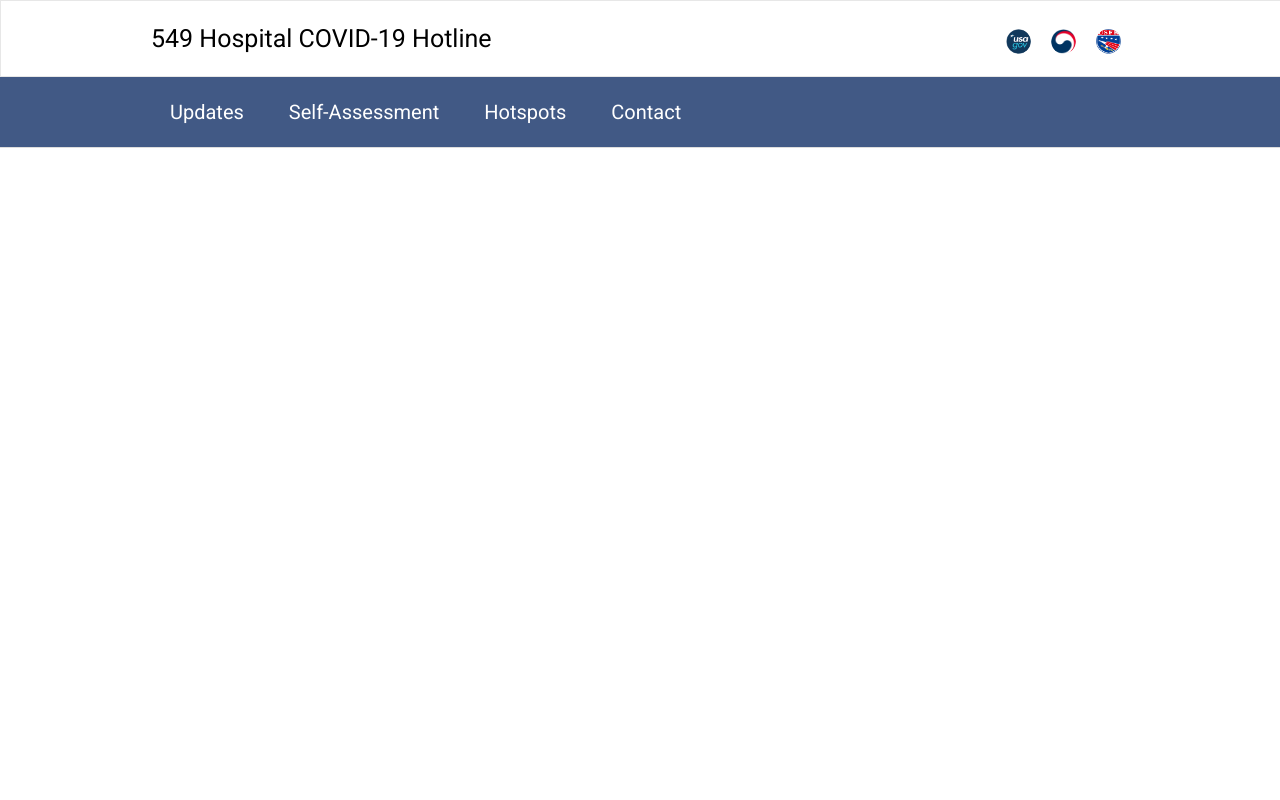
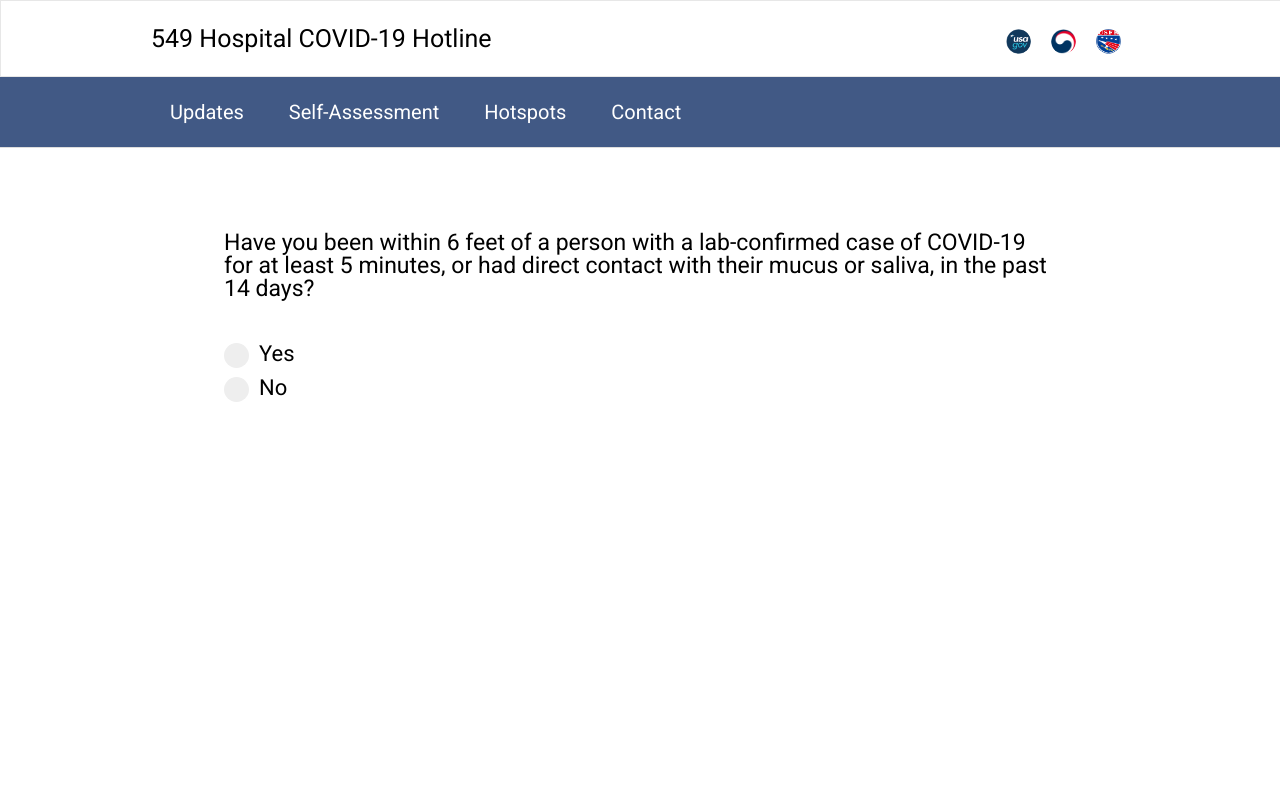
Before and after one commit to jiselectric/549-corona, a Flask app: page /assessment in a window 1280 px wide. Run offline with Flask 2, Linux system fonts and the light colour scheme.

Commit message:
self assessment

```diff
--- a/static/style.css
+++ b/static/style.css
@@ -9,6 +9,7 @@ ol, ul {list-style:none;}
 blockquote, q {quotes:none;}
 blockquote:before, blockquote:after, q:before, q:after {content:'';	content:none;}
 table {border-collapse:collapse; border-spacing:0;}
+
 
 /* common */
 a {
@@ -335,3 +336,99 @@ ol, ul {
 #corona-testing>#testing-info>#testing-number>ul>li>div {
     display: table-cell;
 }
+
+/** Self Assessment **/
+#assessment-main {
+    height: 650px;
+}
+
+#assessment-main>#question-content {
+    height: 30%;
+    width: 65%;
+    //background-color: #e3e3e3;
+    margin: auto auto auto auto;
+    //border-bottom: .1px solid #000000;
+}
+
+#assessment-main>#question-content>#question-text {
+    font-size: 23px;
+    padding-top: 10%;
+}
+
+#assessment-main>#answer-content {
+    height: 30%;
+    width: 65%;
+    //background-color: red;
+    margin: auto auto auto auto;
+}
+
+#assessment-main>#answer-content>.container {
+    margin-top: 20px;
+}
+
+/** Radio Button **/
+#assessment-main>#answer-content>div>.container {
+  display: block;
+  position: relative;
+  margin-bottom: 12px;
+  padding-left: 35px;
+  margin-bottom: 12px;
+  cursor: pointer;
+  font-size: 22px;
+  -webkit-user-select: none;
+  -moz-user-select: none;
+  -ms-user-select: none;
+  user-select: none;
+}
+
+/* Hide the browser's default radio button */
+#assessment-main>#answer-content>div>.container>input {
+  position: absolute;
+  opacity: 0;
+  cursor: pointer;
+  height: 0;
+  width: 0;
+}
+
+/* Create a custom radio button */
+.checkmark {
+  position: absolute;
+  top: 0;
+  left: 0;
+  height: 25px;
+  width: 25px;
+  background-color: #eee;
+  border-radius: 50%;
+}
+
+/* On mouse-over, add a grey background color */
+.container:hover input ~ .checkmark {
+  background-color: #ccc;
+}
+
+/* When the radio button is checked, add a blue background */
+.container input:checked ~ .checkmark {
+  background-color: #2196F3;
+}
+
+/* Create the indicator (the dot/circle - hidden when not checked) */
+.checkmark:after {
+  content: "";
+  position: absolute;
+  display: none;
+}
+
+/* Show the indicator (dot/circle) when checked */
+.container input:checked ~ .checkmark:after {
+  display: block;
+}
+
+/* Style the indicator (dot/circle) */
+.container .checkmark:after {
+  top: 9px;
+  left: 9px;
+  width: 8px;
+  height: 8px;
+  border-radius: 50%;
+  background: white;
+}
--- a/templates/assessment.html
+++ b/templates/assessment.html
@@ -11,10 +11,33 @@
 <body>
     {% include 'format.html' %}
     <div id="assessment-main" class="assessment-main">
-        <div id="assessment-content">
-            <div id="question-content" class="question-content"></div>
-            <div id="answer-content" class="answer-content"></div>
+        <div id="question-content">
+            <div id="question-text">
+                <span> Have you been within 6 feet of a person with a lab-confirmed case of COVID-19 for at
+                    least 5 minutes, or had direct contact with their mucus or saliva, in the past 14 days? </span>
+                <input type="hidden" name="question_number">
+            </div>
+        </div>
+        <div id="answer-content">
+            <div id="answer-yes">
+                <label class="container">
+                    <span class="answer-type"> Yes </span>
+                    <input type="radio" name="answer">
+                    <input type="hidden">
+                    <span class="checkmark"></span>
+                </label>
+                <label class="container">
+                    <span class="answer-type"> No </span>
+                    <input type="radio" name="answer">
+                    <input type="hidden">
+                    <span class="checkmark"></span>
+                </label>
+            </div>
+        </div>
+        <div id="page-button">
         </div>
     </div>
 </body>
+<script>
+</script>
 </html>
```
